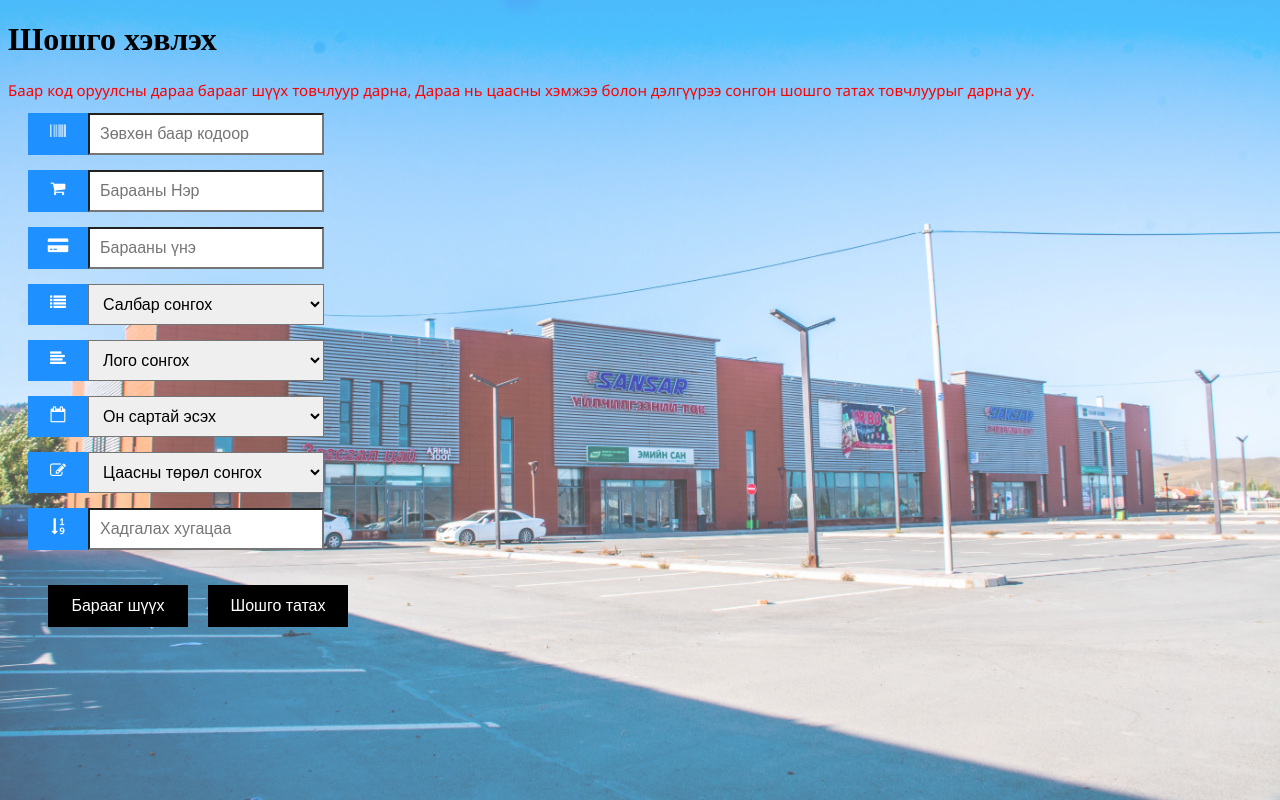
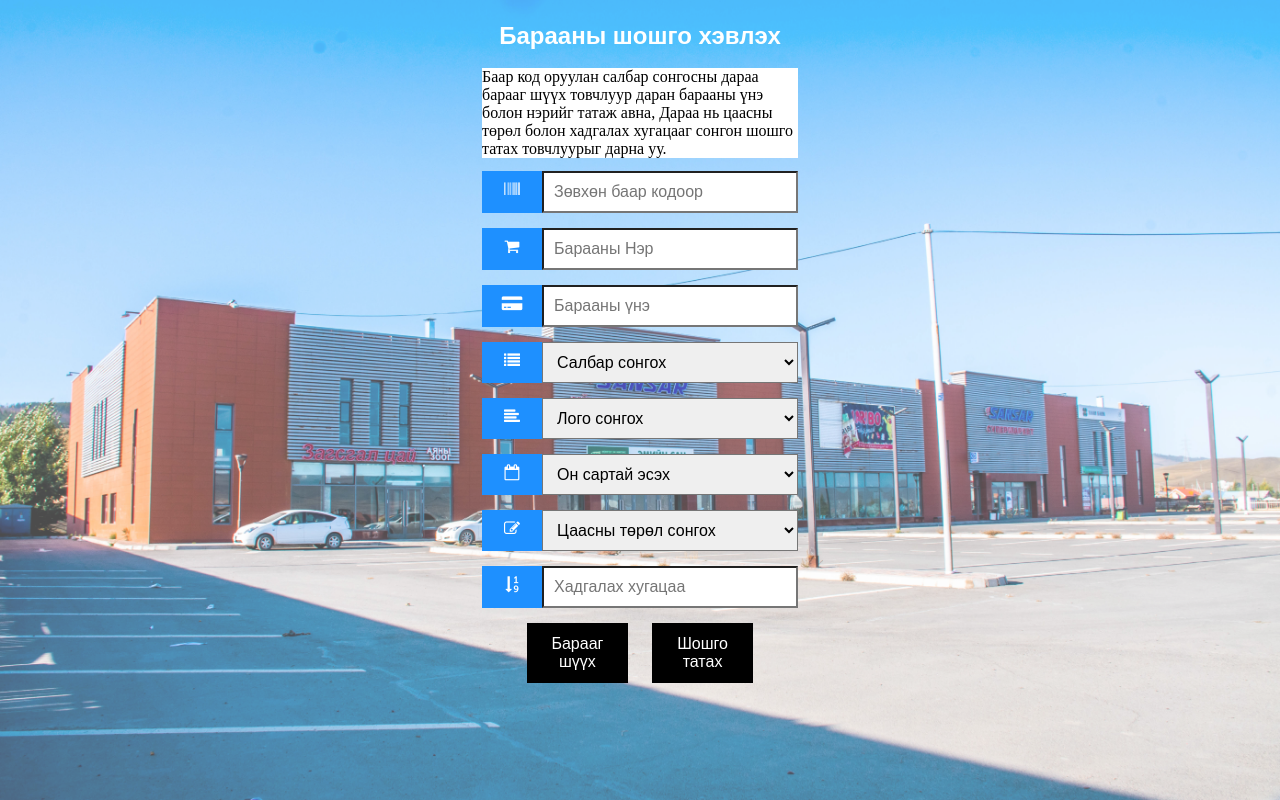
Before and after one commit to myagmardorjdev/Script, a Flask app: page / in a window 1280 px wide. Run offline with Flask 3, Linux system fonts and the light colour scheme; some libraries are stand-ins or nearby versions.

Commit message:
хэлний тайлбар дуусав.

```diff
--- a/barcode_printer/app.py
+++ b/barcode_printer/app.py
@@ -1,7 +1,10 @@
+current_dir = "C:/Users/myagmardorj/Git/lesson3/barcode_printer/"
 from flask import *
 from barcode_print import *
 import io
 import psycopg2
+import openpyxl
+import xlwings as xw
 from datetime import datetime
 import pypyodbc as odbc
 
@@ -44,7 +47,40 @@ query_get_barcodes = "SELECT * FROM product_product where barcode = '"
 query_get_template = "select name,list_price from product_template where id = '"
 query_get_extra_price = "SELECT date_start,date_end,fixed_price,min_quantity,pricelist_id FROM product_pricelist_item where active='true' and (date_end >= CURRENT_DATE or date_end is null) and product_tmpl_id = '"
 app = Flask(__name__, static_url_path='/static')
+class excel_file_to_list_xlwings(): #! excel file iig list bolgon huwirganga (convert)
+    def __init__(self,path,filename,barcodeint):
+        self.path = path
+        self.filename = filename
+        self.barcode = barcodeint
+        ws = xw.Book(self.path +self.filename).sheets['Sheet1']
+        v1 = ws.range("A2:T1030").value
+        self.newlist=[]
+        for i in v1:
+            if i is not None:
+                if(int(i[1])==self.barcode):
+                    print("barcode olow")
+                    self.newlist.append(i)
+                    break
+        # v2 = ws.range("F5").value
+        self.newlist = i
+    def returnc(self):
+        return self.newlist
 
+class excel_file_to_list(): #! excel file iig list bolgon huwirganga (convert)
+    def __init__(self,path,filename,barcode):
+        self.path = path
+        self.filename = filename
+        self.exceldata = (openpyxl.load_workbook(self.path+self.filename)).active
+        self.returnlist = []
+        for row in range(1, self.exceldata.max_row):
+            self.newrow = []
+            for col in self.exceldata.iter_cols(1, self.exceldata.max_column):
+                self.newrow.append(col[row].value)
+            if self.newrow[1] == int(barcode):
+                break;
+
+    def returnc(self):
+        return self.newrow
 @app.route('/')
 def index():
 
@@ -56,7 +92,9 @@ def button_clicked():
     global product_pricelist_table
     global product_product_table
     global begindate
+    global mainprice
     user_input = request.form.get('user_input')
+    ortslist = []
     baraaner = request.form.get('second_input')
     expire = request.form.get('fourthinput')
     begindate = "x"
@@ -66,7 +104,8 @@ def button_clicked():
     ishavedate = request.form.get('dropdown2')
     print('date ',ishavedate)
     papersize = request.form.get('dropdown3')
-
+    if papersize =='6141':
+        ortslist = excel_file_to_list_xlwings(current_dir,"data.xlsx",int(user_input)).returnc()
     if logo == "sansar":
         isSansar = 1
     else:
@@ -88,6 +127,9 @@ def button_clicked():
     elif papersize =="14876":
         width_mm = 148
         height_mm = 76
+    elif papersize == "6141":
+        width_mm = 2400
+        height_mm = 1600
     if button_type == "button1":
         print(product_pricelist_table)
         if papersize =="14876":
@@ -106,6 +148,9 @@ def button_clicked():
                         print ("Бөөний үнэ хэрэгжсэн байна E2")
                         min_quantity = int(i[3])
                         mainprice = int(i[2])
+            else:
+                mainprice = int(product_template_table[0][1])
+                min_quantity = 1
         else:
             mainprice = int(product_template_table[0][1])
 
@@ -137,7 +182,7 @@ def button_clicked():
                     begindate = str(i[0])[:10] +";"+ str(str(i[1])[:10])[-5:]
         price = "Үнэ: "+str(defaultprice)
 
-        image = generate_white_png_with_text(width_mm, height_mm, output_file, text_content,barcode,barcode_text,price,ishavedate,isSansar,expire,innercode,mainprice,begindate,min_quantity)
+        image = generate_white_png_with_text(width_mm, height_mm, output_file, text_content,barcode,barcode_text,price,ishavedate,isSansar,expire,innercode,mainprice,begindate,min_quantity,ortslist)
         img_byte_array = io.BytesIO()
         image.save(img_byte_array, format='PNG')
         img_byte_array.seek(0)
@@ -146,6 +191,7 @@ def button_clicked():
 
         return send_file(img_byte_array, as_attachment=True, download_name='sample_image.png', mimetype='image/png')
     elif button_type == "button2":
+
         barcode_usr = request.form.get('user_input')
         print("barcode: ",barcode_usr)
         print("date: ",datetime.now())
@@ -153,6 +199,7 @@ def button_clicked():
         thirtinput_usr = request.form.get('thirtinput')
         salbar_usr=request.form.get('dropdown1')
         papersize = request.form.get('dropdown3')
+        print("Цаасны төрөл ", papersize)
         ishavedate = request.form.get('dropdown2')
         type=request.form.get('dropdown')
         expire = request.form.get('fourthinput')
--- a/barcode_printer/static/style.css
+++ b/barcode_printer/static/style.css
@@ -13,12 +13,20 @@ body::after {
     opacity: 0.7; /* Adjust the opacity value as needed */
     z-index: -1; /* Send the pseudo-element to the background */
 }
-
+.butt1-container{
+    text-align: center;
+}
+.butt2-container{
+    text-align: center;
+    margin-top: 10px;
+}
 .input-container {
     display: -ms-flexbox; /* IE10 */
     display: flex;
     width: 25%;
     margin-bottom: 15px;
+    margin-left: auto;
+    margin-right: auto;
   }
 
 
@@ -86,18 +94,17 @@ body::after {
   background: dodgerblue;
   color: white;
   min-width: 40px;
-  text-align: center;margin-left: 20px
+  text-align: center;
 }
 .fa-shopping-cart{
     padding: 10px;
   background: dodgerblue;
   color: white;
   min-width: 40px;
-  text-align: center;margin-left: 20px
+  text-align: center;
 }
 .icon {
     padding: 10px;
-    margin-left: 20px;
   background: dodgerblue;
   color: white;
   min-width: 40px;
@@ -106,7 +113,7 @@ body::after {
 .fa-align-left
 {
     padding: 10px;
-    margin-left: 20px;
+
   background: dodgerblue;
   color: white;
   min-width: 40px;
@@ -114,7 +121,7 @@ body::after {
   }
 .fa-calendar-o{
     padding: 10px;
-    margin-left: 20px;
+
     background: dodgerblue;
     color: white;
     min-width: 40px;
@@ -122,7 +129,7 @@ body::after {
 }
 .fa-pencil-square-o{
     padding: 10px;
-    margin-left: 20px;
+
     background: dodgerblue;
     color: white;
     min-width: 40px;
@@ -130,7 +137,7 @@ body::after {
 }
 .fa-sort-numeric-asc{
     padding: 10px;
-    margin-left: 20px;
+
     background: dodgerblue;
     color: white;
     min-width: 40px;
@@ -139,7 +146,7 @@ body::after {
 .fa-list
 {
     padding: 10px;
-    margin-left: 20px;
+
   background: dodgerblue;
   color: white;
   min-width: 40px;
@@ -156,15 +163,19 @@ body::after {
     display:inline-block;
     font-family: 'Segoe UI', Tahoma, Geneva, Verdana, sans-serif;
 }
+
 .lable9div{
+    margin-left: auto;
+    margin-right: auto;
     margin-bottom: 1%;
+    background-color: white;
+    width: 25%;
 }
 .label9 {
-    color: red;
-    font-size: 15px;
-    margin-bottom: 50px;
-
-    font-family: 'Segoe UI', Tahoma, Geneva, Verdana, sans-serif;
+    color: rgb(0, 0, 0);
+    font-size: 16px;
+    text-align: justify;
+    font-family: serif;
 }
 
 
@@ -178,8 +189,24 @@ body::after {
   .input-field:focus {
     border: 2px solid dodgerblue;
   }
+.h1pro{
+    text-align: center;
+    height: 30px;
+    font-size: 24px;
+    font-family: Arial, Helvetica, sans-serif;
+    opacity: 1;
+    color: white;
+    border-radius: 10px;
+    padding-top: 6px;
+    border-color: #008CBA;
+    border-width: 2px;
+    padding-right: 20px;
+    padding-left: 20px;
+    width: auto;
+}
+
 .but1 {
-    position: absolute;
+
     background-color:black;
     color: #fff;
     border:none;
@@ -187,19 +214,21 @@ body::after {
     padding:12px;
     font-size:16px;
     min-height:30px;
-    min-width: 140px;
-    margin-top: 20px;
-    margin-left: 200px;
+    width: 8%;
+    margin-left: 10px;
+    margin-right: 10px;
+
 }
 .but1:hover{
-    background-color: #008CBA;
-
-    color: white;
+    background-color:rgb(216, 195, 175);
+    border-radius: 10px;
     border-width: 2px;
+    font-size: 18px;
+    color:black;
 
 }
 .but2 {
-    position: absolute;
+
     background-color:black;
     color: #fff;
     border:none;
@@ -207,15 +236,16 @@ body::after {
     border-radius:0px;
     padding:12px;
     min-height:30px;
-    min-width: 140px;
-    margin-top: 20px;
-    margin-left: 40px;
+    width: 8%;
+    margin-left: 10px;
+    margin-right: 10px;
 }
 .but2:hover{
-    background-color: #008CBA;
-
+    background-color:rgb(216, 195, 175);
+    border-radius: 10px;
     border-width: 2px;
-    color: white;
+    font-size: 18px;
+    color:black;
 }
 
 .dropdown2 {
--- a/barcode_printer/templates/about.html
+++ b/barcode_printer/templates/about.html
@@ -9,16 +9,15 @@
 </head>
 <body>
 
-    <h1>Шошго хэвлэх</h1>
+    <h1 class="h1pro" >Барааны шошго хэвлэх</h1>
     <form method="post" action="{{ url_for('button_clicked') }}">
         <div class="lable9div">
-
-            <label class="label9" for="fourthinput">Баар код оруулсны дараа барааг шүүх товчлуур дарна, Дараа нь цаасны хэмжээ болон дэлгүүрээ сонгон шошго татах товчлуурыг дарна уу.</label>
+            <label class="label9" for="fourthinput">Баар код оруулан салбар сонгосны дараа барааг шүүх товчлуур даран барааны үнэ болон нэрийг татаж авна, Дараа нь цаасны төрөл болон хадгалах хугацааг сонгон шошго татах товчлуурыг дарна уу.</label>
         </div>
         <div class="input-container">
             <!--<label class="label1" for="user_input">Баар код: </label>-->
             <i class="fa fa-barcode icon"></i>
-            <input class="input-field" type="text" id="user_input" placeholder="Зөвхөн баар кодоор" value="{{ barcode }}" name="user_input" required>
+            <input class="input-field" style="justify-content:end;" type="text" id="user_input" placeholder="Зөвхөн баар кодоор" value="{{ barcode }}" name="user_input" required>
 
         </div>
         <div class="input-container">
@@ -34,6 +33,9 @@
             <input class="input-field" type="text" id="thirtinput" placeholder="Барааны үнэ" value="{{ price }}" name="thirtinput">
 
         </div>
+
+
+
         <div class="input-container">
             <!--<label class="label5" for="thirtinput">Салбар сонгох : </label>-->
             <i class="fa fa-list" aria-hidden="true"></i>
@@ -87,11 +89,12 @@
             <i class="fa fa-pencil-square-o" aria-hidden="true"></i>
 
             <select class="input-field" id="dropdown3" name="dropdown3">
-                <option value="4030"   {% if selected_option3 == '3040' %} selected {% endif %}>Цаасны төрөл сонгох</option>
-                <option value="4030"   {% if selected_option3 == '3040' %} selected {% endif %}>40x30mm</option>
+                <option value="4030"   {% if selected_option3 == '4030' %} selected {% endif %}>Цаасны төрөл сонгох</option>
+                <option value="4030"   {% if selected_option3 == '4030' %} selected {% endif %}>40x30mm</option>
                 <option value="6040"   {% if selected_option3 == '6040' %} selected {% endif %}>60x40mm</option>
                 <option value="14876"   {% if selected_option3 == '14876' %} selected {% endif %}>Бөөний үнэтэй</option>
-                <option value="297210"   {% if selected_option3 == '297210' %} selected {% endif %}>Онцгой Хямдрал</option>
+                <option value="297210"   {% if selected_option3 == '297210' %} selected {% endif %}>Онцгой хямдрал (A4 цаас)</option>
+                <option value="6141"   {% if selected_option3 == '6141' %} selected {% endif %}>Хэлний тайлбар (60x40 чихрийн цаас)</option>
             </select>
 
         </div>
@@ -105,13 +108,12 @@
 
         <input type="hidden" id="button_type" name="button_type" value="">
 
-        <!-- Add the first button -->
+        <div class="butt1-container">
+        <button class="but2" type="submit" onclick="document.getElementById('button_type').value='button2'">Барааг шүүх</button>
         <button class="but1" type="submit" onclick="document.getElementById('button_type').value='button1'">Шошго татах</button>
 
-        <!-- Add the second button -->
-        <button class="but2" type="submit" onclick="document.getElementById('button_type').value='button2'">Барааг шүүх</button>
-
         <button type="submit" id="hidden_submit" style="display:none;">Hidden Submit</button>
+        </div>
 
     </form>
 
```
Also changed, not shown: barcode_printer/barcode_print.py (+131 -28 lines), barcode_printer/A_Bernhard.ttf (added), barcode_printer/BAHNSCHRIFT.TTF (added), barcode_printer/ChBodoni.ttf (added), barcode_printer/ChCompactBold.ttf (added), barcode_printer/GalsLightMon.ttf (added), barcode_printer/MnViola.ttf (added), barcode_printer/Mn_Courier-BoldMT.ttf (added), barcode_printer/Mon-Compact-Bold.ttf (added), barcode_printer/Mon-Compact.ttf (added), barcode_printer/MonNewDeli.ttf (added), barcode_printer/MonSquare.ttf (added), barcode_printer/opensans1.ttf (added), barcode_printer/static/example1.jpg (added), 2 more files, 1 other file.
